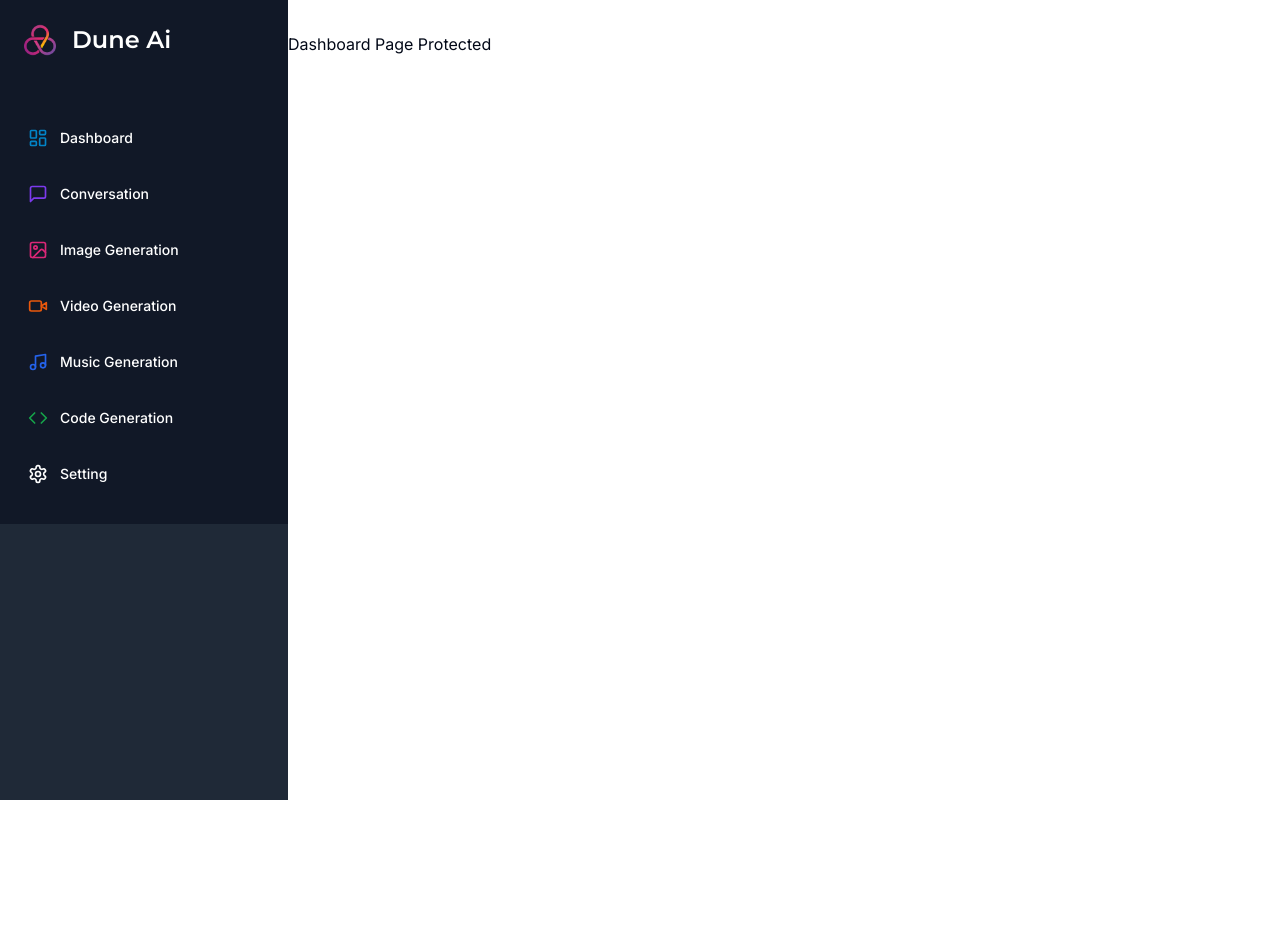
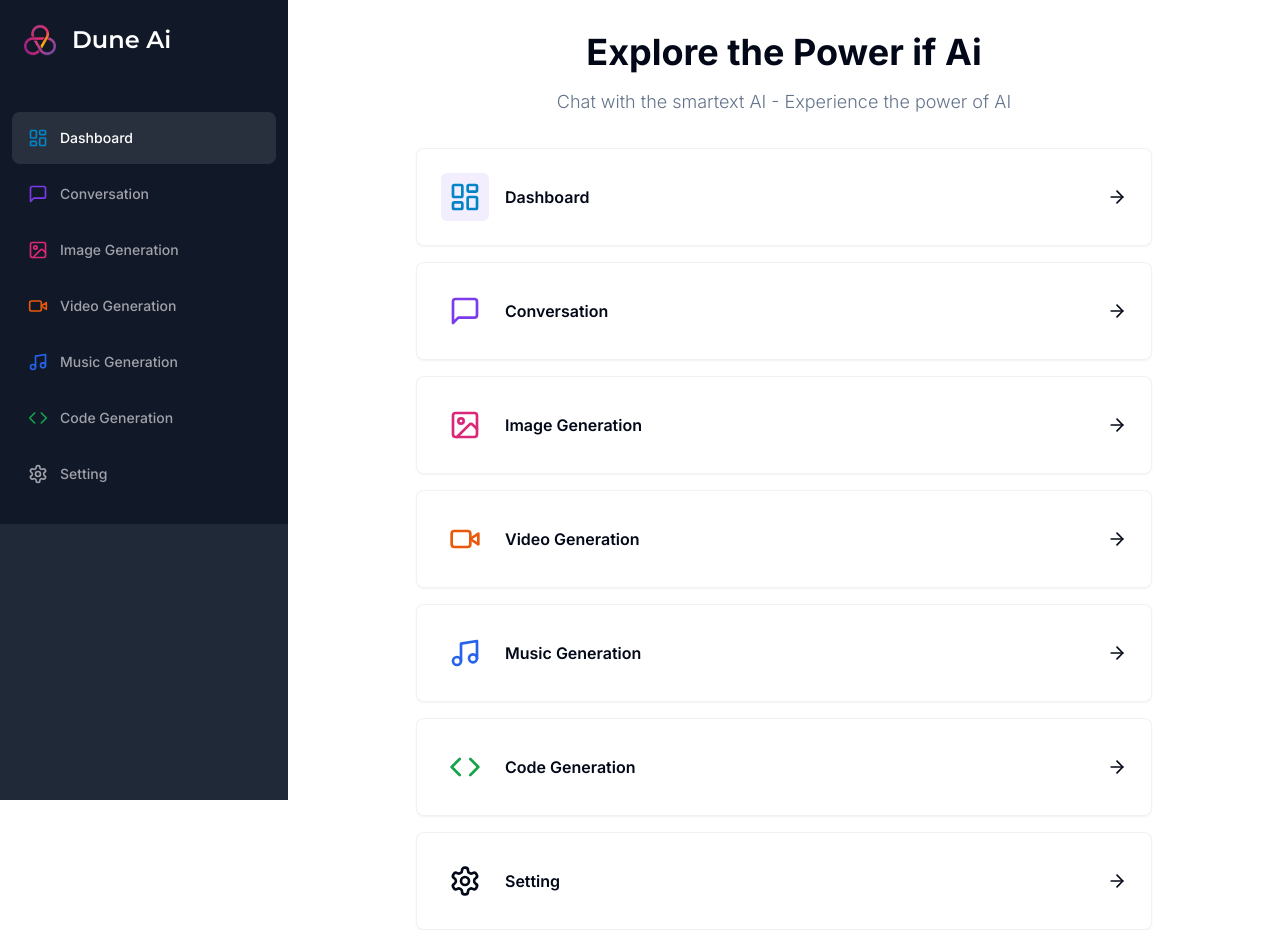
Before and after one commit to masudfcs1/SaaS-AI-Platform-Next.js-React-Tailwind-Prisma-Stripe, a Next.js app: page /dashboard in a window 1280 px wide. Before the commit the page ends 800 px from the top, so only its background shows below. Built offline with nearby package versions, Linux system fonts and the light colour scheme.

Commit message:
Dashboard

```diff
--- a/app/(dashboard)/(routes)/dashboard/page.tsx
+++ b/app/(dashboard)/(routes)/dashboard/page.tsx
@@ -1,9 +1,94 @@
+"use client";
+
+import {
+  ArrowRight,
+  Code,
+  ImageIcon,
+  LayoutDashboard,
+  MessageSquare,
+  Music,
+  Settings,
+  VideoIcon,
+} from "lucide-react";
+import { useRouter } from "next/navigation";
+import { Montserrat } from "next/font/google";
+import { cn } from "@/lib/utils";
+import { Card } from "@/components/ui/card";
+
+const tools = [
+  {
+    label: "Dashboard",
+    icon: LayoutDashboard,
+    href: "/dashboard",
+    bgColor: "bg-violet-500/10",
+    color: " text-sky-600",
+  },
+  {
+    label: "Conversation",
+    icon: MessageSquare,
+    href: "/conversation",
+    color: " text-violet-600",
+  },
+  {
+    label: "Image Generation",
+    icon: ImageIcon,
+    href: "/image",
+    color: " text-pink-600",
+  },
+  {
+    label: "Video Generation",
+    icon: VideoIcon,
+    href: "/video",
+    color: " text-orange-600",
+  },
+  {
+    label: "Music Generation",
+    icon: Music,
+    href: "/music",
+    color: " text-blue-600",
+  },
+  {
+    label: "Code Generation",
+    icon: Code,
+    href: "/code",
+    color: " text-green-600",
+  },
+  {
+    label: "Setting",
+    icon: Settings,
+    href: "/settings",
+  },
+];
+
 const Dashboard = () => {
+  const router = useRouter();
+
   return (
     <>
-      <div>
-        Dashboard Page Protected
-        <h1></h1>
+      <div className=" mb-8 space-y-4 ">
+        <h2 className=" text-2xl md:text-4xl font-bold text-center ">
+          Explore the Power if Ai
+        </h2>
+        <p className="text-muted-foreground text-center text-sm md:text-lg font-light">
+          Chat with the smartext AI - Experience the power of AI{" "}
+        </p>
+      </div>
+      <div className=" px-4 md:px-15 lg:px-32 space-y-4">
+        {tools.map((tool) => (
+          <Card
+            onClick={() => router.push(tool.href)}
+            key={tool.href}
+            className=" p-6  border-black/5 flex items-center justify-between hover:shadow-md transition cursor-pointer"
+          >
+            <div className=" flex items-center gap-x-4">
+              <div className={cn("p-2 w-fit rounded-md", tool.bgColor)}>
+                <tool.icon className={cn("w-8 h-8", tool.color)} />{" "}
+              </div>
+              <div className=" font-semibold">{tool.label} </div>
+            </div>
+            <ArrowRight className=" w-5 h-5" />
+          </Card>
+        ))}
       </div>
     </>
   );
--- a/components/sidebar.tsx
+++ b/components/sidebar.tsx
@@ -1,3 +1,5 @@
+"use client";
+
 import Image from "next/image";
 import Link from "next/link";
 import React from "react";
@@ -13,7 +15,7 @@
 } from "lucide-react";
 import { Montserrat } from "next/font/google";
 import { cn } from "@/lib/utils";
-
+import { usePathname } from "next/navigation";
 const montserrat = Montserrat({ weight: "600", subsets: ["latin"] });
 
 const routes = [
@@ -61,6 +63,8 @@
 ];
 
 const Sidebar = () => {
+  const pathname = usePathname();
+
   return (
     <div className=" space-y-4 py-4 flex flex-col h-full bg-[#111827] text-white">
       <div className="  px-3 py-2 flex-1">
@@ -77,7 +81,12 @@
             <Link
               href={route.href}
               key={route.href}
-              className=" text-sm group flex p-4 w-full justify-start font-medium cursor-pointer hover:text-white hover:bg-white/10 rounded-lg transition "
+              className={cn(
+                " text-sm group flex p-4 w-full justify-start font-medium cursor-pointer hover:text-white hover:bg-white/10 rounded-lg transition ",
+                pathname === route.href
+                  ? " text-white bg-white/10"
+                  : " text-zinc-400"
+              )}
             >
               <div className=" flex items-center flex-1">
                 <route.icon className={cn(" h-5 w-5 mr-3", route.color)} />
--- /dev/null
+++ b/components/ui/card.tsx
@@ -0,0 +1,79 @@
+import * as React from "react"
+
+import { cn } from "@/lib/utils"
+
+const Card = React.forwardRef<
+  HTMLDivElement,
+  React.HTMLAttributes<HTMLDivElement>
+>(({ className, ...props }, ref) => (
+  <div
+    ref={ref}
+    className={cn(
+      "rounded-lg border bg-card text-card-foreground shadow-sm",
+      className
+    )}
+    {...props}
+  />
+))
+Card.displayName = "Card"
+
+const CardHeader = React.forwardRef<
+  HTMLDivElement,
+  React.HTMLAttributes<HTMLDivElement>
+>(({ className, ...props }, ref) => (
+  <div
+    ref={ref}
+    className={cn("flex flex-col space-y-1.5 p-6", className)}
+    {...props}
+  />
+))
+CardHeader.displayName = "CardHeader"
+
+const CardTitle = React.forwardRef<
+  HTMLParagraphElement,
+  React.HTMLAttributes<HTMLHeadingElement>
+>(({ className, ...props }, ref) => (
+  <h3
+    ref={ref}
+    className={cn(
+      "text-2xl font-semibold leading-none tracking-tight",
+      className
+    )}
+    {...props}
+  />
+))
+CardTitle.displayName = "CardTitle"
+
+const CardDescription = React.forwardRef<
+  HTMLParagraphElement,
+  React.HTMLAttributes<HTMLParagraphElement>
+>(({ className, ...props }, ref) => (
+  <p
+    ref={ref}
+    className={cn("text-sm text-muted-foreground", className)}
+    {...props}
+  />
+))
+CardDescription.displayName = "CardDescription"
+
+const CardContent = React.forwardRef<
+  HTMLDivElement,
+  React.HTMLAttributes<HTMLDivElement>
+>(({ className, ...props }, ref) => (
+  <div ref={ref} className={cn("p-6 pt-0", className)} {...props} />
+))
+CardContent.displayName = "CardContent"
+
+const CardFooter = React.forwardRef<
+  HTMLDivElement,
+  React.HTMLAttributes<HTMLDivElement>
+>(({ className, ...props }, ref) => (
+  <div
+    ref={ref}
+    className={cn("flex items-center p-6 pt-0", className)}
+    {...props}
+  />
+))
+CardFooter.displayName = "CardFooter"
+
+export { Card, CardHeader, CardFooter, CardTitle, CardDescription, CardContent }
```
Also changed, not shown: 1 other file (tests, documents, lock files or other folders).
